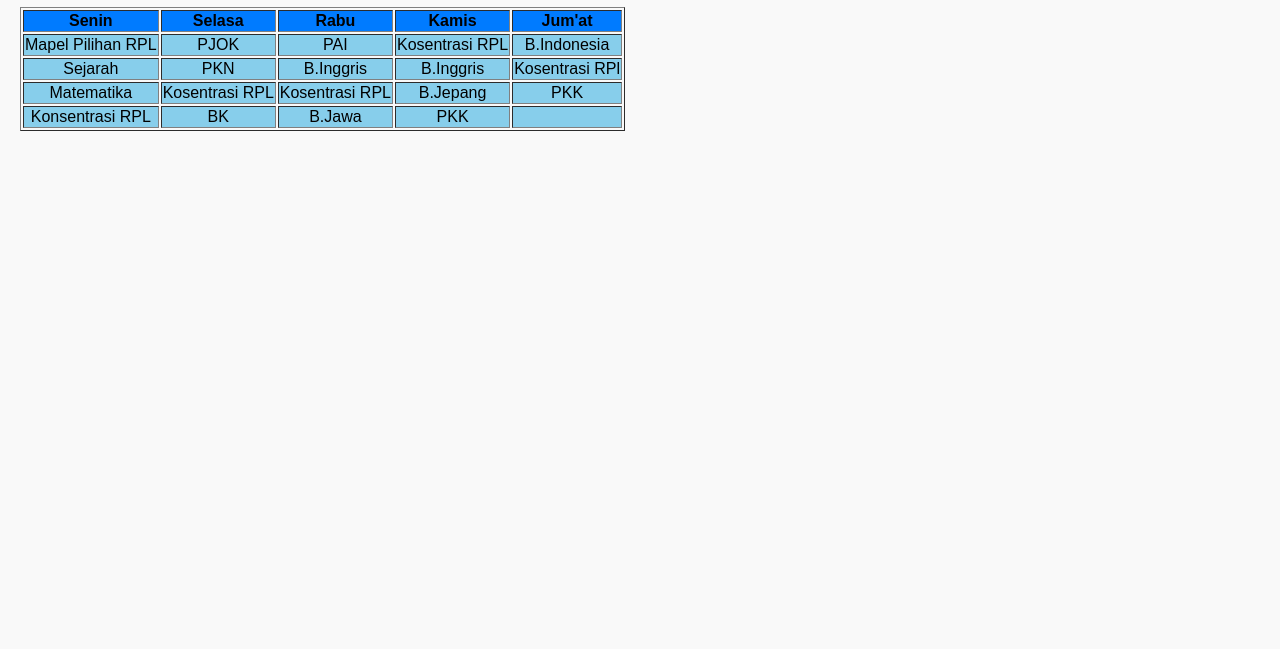
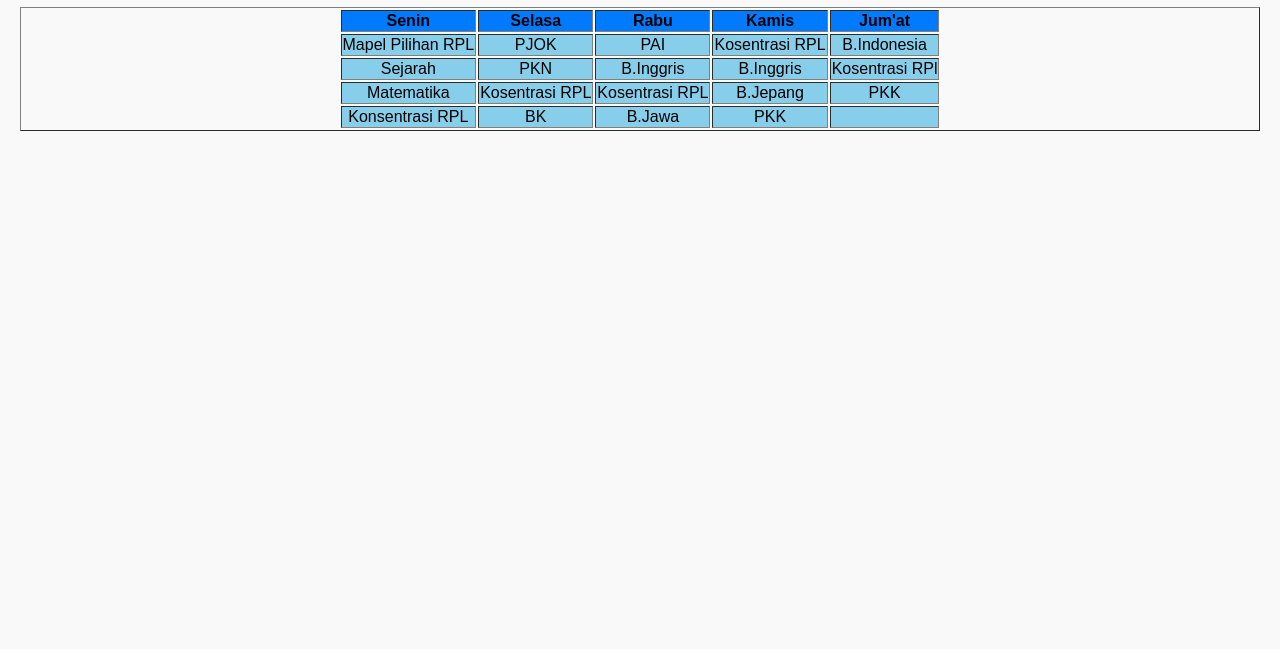
Before and after one commit to reyhanputra10/reyhan, a plain HTML site: page jadwal.html in a window 1280 px wide. Shown: the part 151-800 px from the top of the page. Drawn offline with Linux system fonts and the light colour scheme.

Commit message:
Update style.css

```diff
--- a/style.css
+++ b/style.css
@@ -29,6 +29,12 @@ nav a {
 
 nav a:hover {
     color: #35c0d3;
+}
+
+table{
+    display: flex;
+    justify-content: center;
+    text-align: center;
 }
 
 /* CSS Home */
```
